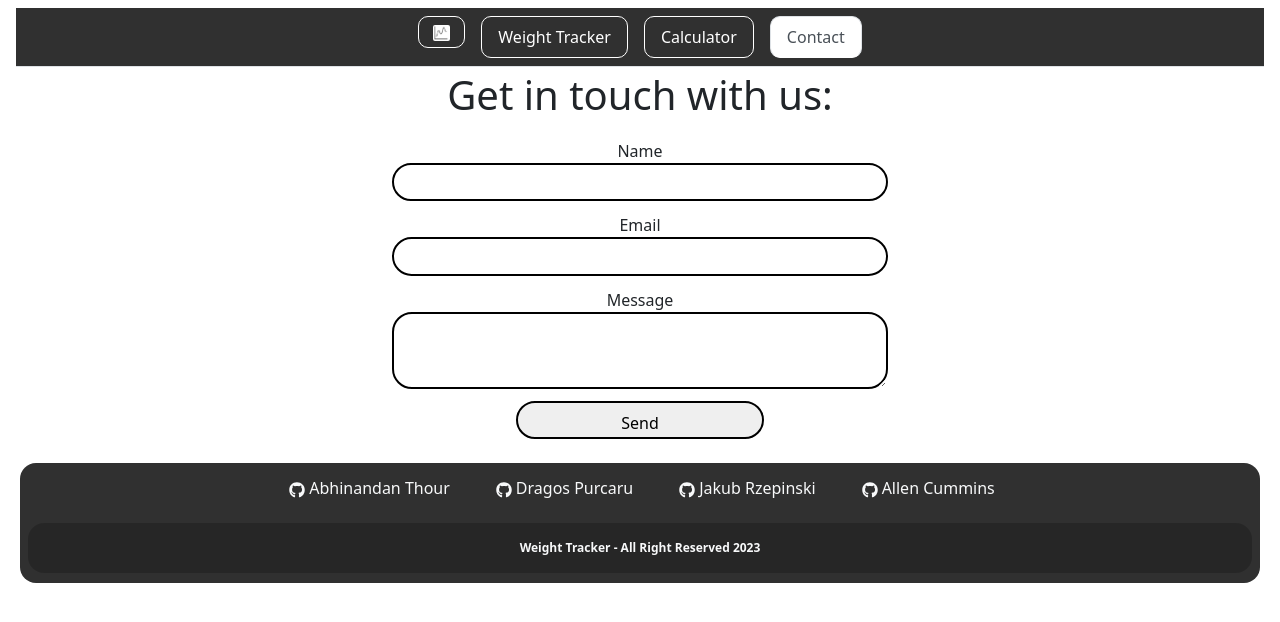
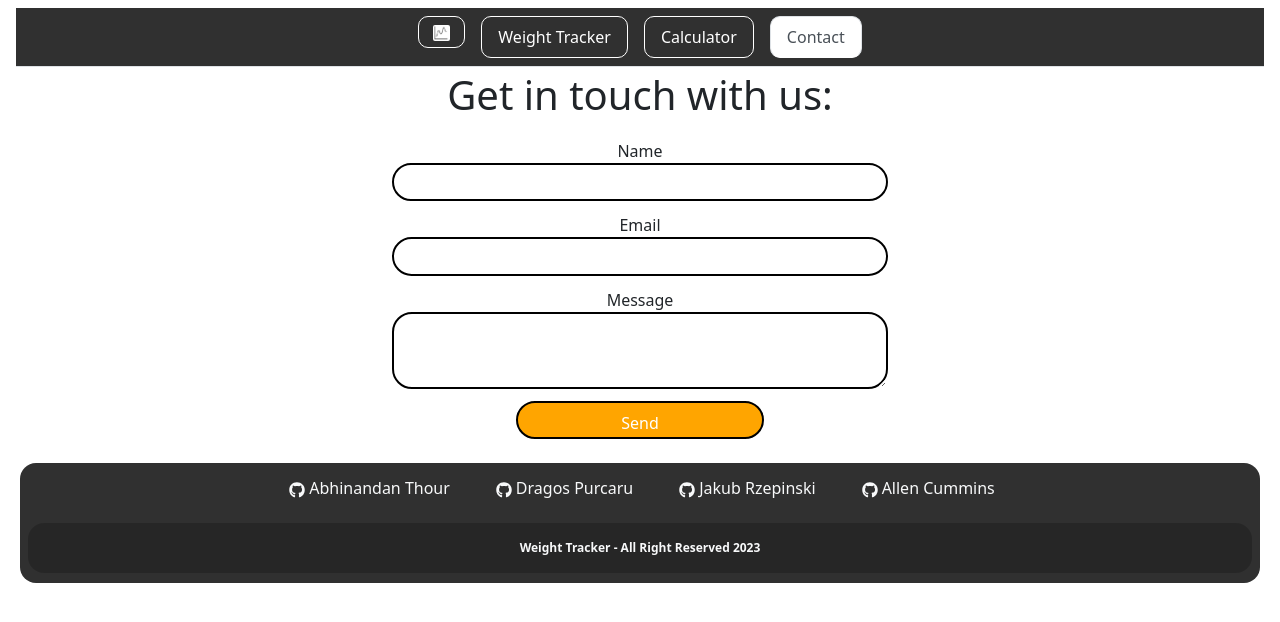
Before and after one commit to Bh00fie/Weight-Tracker, a React (Create React App) app: page /contact in a window 1280 px wide. Shown: the top 622 px of the page. Built offline with nearby package versions, Linux system fonts and the light colour scheme.

Commit message:
changed color to the button to match webpage style

```diff
--- a/src/components/pages/contactUs.css
+++ b/src/components/pages/contactUs.css
@@ -33,4 +33,6 @@ label, .sendButton {
 .sendButton {
     width: 20%;
     margin-bottom: 2vh;
+    background-color: orange;
+    color: white;
 }
```
